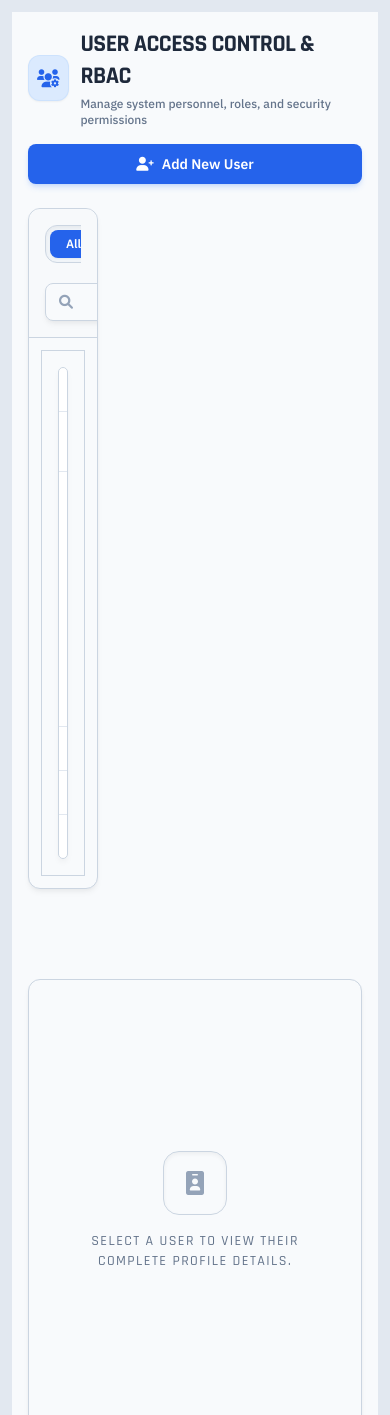
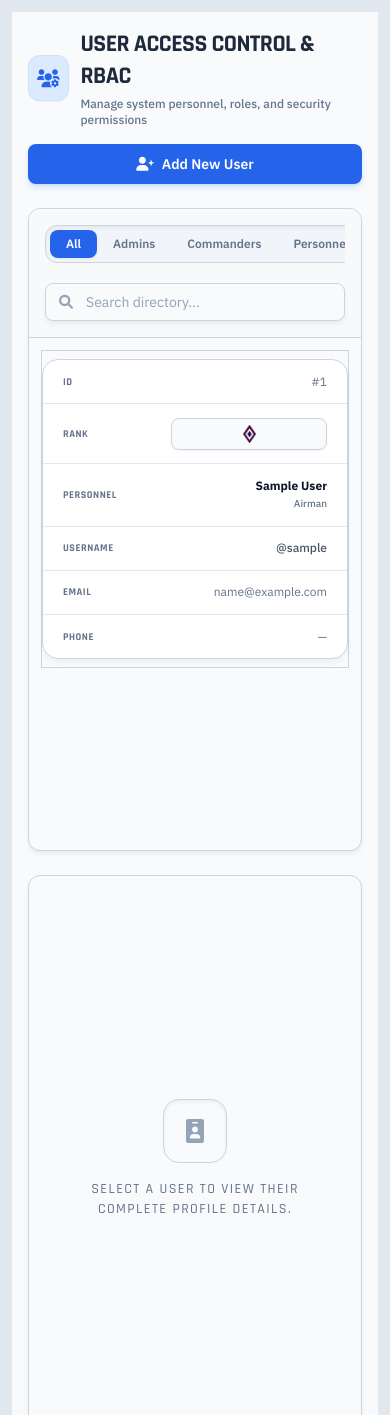
Before and after one commit to HonradGallardo/950th-CEWW-Project, a Django app: page /users/ in a window 390 px wide. Shown: the part 73-1488 px from the top of the page. Run offline with Django 4.2, Linux system fonts and the light colour scheme; the visitor is signed in with stand-in values (Sample User, id 1); data comes from the database, SQL or seed files in the repository; some libraries are stand-ins or nearby versions.

Commit message:
Improving UI

```diff
--- a/core/templates/core/Admin/user_list.html
+++ b/core/templates/core/Admin/user_list.html
@@ -31,7 +31,7 @@
     </div>
 </div>
 
-<div class="font-plex flex flex-col min-h-screen lg:h-[calc(100vh-140px)] space-y-6 lg:overflow-hidden p-4 sm:p-6 bg-slate-50 dark:bg-[#0F172A] text-slate-800 dark:text-slate-200 transition-colors duration-300 relative z-0">
+<div class="font-plex flex flex-col min-h-screen lg:h-[calc(100vh-140px)] space-y-6 lg:overflow-hidden p-4 sm:p-6 bg-slate-50 dark:bg-[#0F172A] text-slate-800 dark:text-slate-200 transition-colors duration-300 relative z-0 w-full">
 
     <div class="flex flex-col sm:flex-row justify-between items-start sm:items-center shrink-0 gap-4 relative z-10 w-full">
         <div class="flex items-center gap-3">
@@ -44,7 +44,7 @@
             </div>
         </div>
 
-        <div class="flex items-center gap-3 w-full sm:w-auto">
+        <div class="flex flex-col sm:flex-row items-stretch sm:items-center gap-3 w-full sm:w-auto">
              <div id="api-indicator" class="hidden sm:flex items-center gap-2 px-3 py-1.5 bg-white dark:bg-slate-800/50 border border-slate-200 dark:border-slate-700 rounded-full shadow-sm">
                 <div class="relative flex h-2.5 w-2.5">
                     <span class="animate-ping absolute inline-flex h-full w-full rounded-full bg-emerald-400 opacity-75"></span>
@@ -60,13 +60,13 @@
 
     <div class="flex-1 grid grid-cols-1 lg:grid-cols-12 gap-6 lg:min-h-0 pb-10 sm:pb-0 relative z-10 w-full">
 
-        <div class="lg:col-span-8 flex flex-col h-fit lg:h-full min-h-0">
-            <div class="bg-white dark:bg-[#111827] rounded-xl border border-slate-200 dark:border-slate-800 flex flex-col h-full overflow-hidden shadow-sm relative z-10">
+        <div class="col-span-12 lg:col-span-8 flex flex-col h-auto lg:h-full min-h-[300px] lg:min-h-0 w-full">
+            <div class="bg-white dark:bg-[#111827] rounded-xl border border-slate-200 dark:border-slate-800 flex flex-col h-full overflow-hidden shadow-sm relative z-10 w-full">
 
-                <div class="px-4 sm:px-6 py-4 border-b border-slate-200 dark:border-slate-800 shrink-0 space-y-4 sm:space-y-0 flex flex-col xl:flex-row justify-between xl:items-center bg-slate-50/50 dark:bg-slate-800/20">
+                <div class="px-4 sm:px-6 py-4 border-b border-slate-200 dark:border-slate-800 shrink-0 flex flex-col lg:flex-row justify-between lg:items-center gap-4 bg-slate-50/50 dark:bg-slate-800/20 w-full">
 
-                    <div class="flex overflow-x-auto no-scrollbar pb-1 xl:pb-0">
-                        <div class="inline-flex bg-slate-100 dark:bg-slate-900 p-1 rounded-xl border border-slate-200 dark:border-slate-700/50 w-max shadow-inner">
+                    <div class="flex overflow-x-auto custom-scrollbar pb-1 lg:pb-0 w-full lg:w-auto">
+                        <div class="flex flex-nowrap bg-slate-100 dark:bg-slate-900 p-1 rounded-xl border border-slate-200 dark:border-slate-700/50 min-w-max shadow-inner">
                             <button onclick="setRoleFilter('ALL')" class="role-filter-btn active bg-blue-600 text-white shadow-sm text-xs sm:text-sm font-semibold px-4 py-1.5 rounded-lg transition-all whitespace-nowrap">All</button>
                             <button onclick="setRoleFilter('ADMIN')" class="role-filter-btn text-slate-500 dark:text-slate-400 hover:text-slate-800 dark:hover:text-slate-200 hover:bg-white dark:hover:bg-slate-800 bg-transparent text-xs sm:text-sm font-semibold px-4 py-1.5 rounded-lg transition-all whitespace-nowrap">Admins</button>
                             <button onclick="setRoleFilter('COMMANDER')" class="role-filter-btn text-slate-500 dark:text-slate-400 hover:text-slate-800 dark:hover:text-slate-200 hover:bg-white dark:hover:bg-slate-800 bg-transparent text-xs sm:text-sm font-semibold px-4 py-1.5 rounded-lg transition-all whitespace-nowrap">Commanders</button>
@@ -75,7 +75,7 @@
                         </div>
                     </div>
 
-                    <div class="relative w-full sm:w-auto sm:min-w-[250px] shrink-0 group">
+                    <div class="relative w-full lg:w-auto lg:min-w-[250px] shrink-0 group">
                         <i class="fas fa-search absolute left-3.5 top-1/2 -translate-y-1/2 text-slate-400 text-sm group-focus-within:text-blue-500 transition-colors"></i>
                         <input type="text" id="userSearch" onkeyup="handleLiveSearch()" placeholder="Search directory..."
                                class="text-sm pl-10 pr-9 py-2 rounded-lg border border-slate-200 dark:border-slate-700 bg-white dark:bg-slate-900 text-slate-800 dark:text-slate-200 focus:border-blue-500 focus:ring-1 focus:ring-blue-500 w-full outline-none transition-all placeholder-slate-400 dark:placeholder-slate-500 shadow-sm">
@@ -98,25 +98,25 @@
                                 <th class="py-3 px-4 lg:px-6"><i class="fas fa-phone-alt mr-1"></i> Phone</th>
                             </tr>
                         </thead>
-                        <tbody class="divide-y divide-slate-100 dark:divide-slate-800 bg-transparent block lg:table-row-group lg:whitespace-nowrap" id="userTableBody">
+                        <tbody class="divide-y divide-slate-100 dark:divide-slate-800 bg-transparent block lg:table-row-group lg:whitespace-nowrap w-full" id="userTableBody">
                             {% for person in users %}
-                            <tr class="user-row block lg:table-row text-xs sm:text-sm hover:bg-slate-50 dark:hover:bg-slate-800/50 transition-all duration-200 group cursor-pointer border-b border-slate-100 dark:border-slate-800 last:border-0 p-0 lg:p-0"
+                            <tr class="user-row block lg:table-row text-xs sm:text-sm hover:bg-slate-50 dark:hover:bg-slate-800/50 transition-all duration-200 group cursor-pointer border-b border-slate-100 dark:border-slate-800 last:border-0 p-0 lg:p-0 w-full"
                                 onclick="showUserDetails('{{ person.id }}', '{{ person.username|escapejs }}', '{{ person.get_full_name|default:person.username|escapejs }}', '{{ person.email|escapejs }}', '{{ person.groups.all.0.name|default:'Unassigned' }}', '{{ person.last_login|date:'d-m-Y'|default:'Never' }}', '{{ person.date_joined|date:'M Y' }}', '{% if person.profile.image %}{{ person.profile.image.url }}{% endif %}', '{{ person.profile.rank|default:'Airman' }}', '{{ person.profile.phone|default:''|escapejs }}')">
-                                <td data-label="ID" class="block lg:table-cell py-3 px-4 lg:px-6 text-center text-slate-500 dark:text-slate-400 group-hover:text-blue-500 transition-colors">#{{ person.id }}</td>
-                                <td data-label="Rank" class="block lg:table-cell py-3 px-4 lg:px-6">
+                                <td data-label="ID" class="block lg:table-cell py-3 px-4 lg:px-6 text-center text-slate-500 dark:text-slate-400 group-hover:text-blue-500 transition-colors w-full lg:w-auto">#{{ person.id }}</td>
+                                <td data-label="Rank" class="block lg:table-cell py-3 px-4 lg:px-6 w-full lg:w-auto">
                                     <div class="w-8 h-8 rounded-lg bg-slate-50 dark:bg-slate-900 p-1.5 mx-auto border border-slate-200 dark:border-slate-700 flex items-center justify-center group-hover:border-blue-200 dark:group-hover:border-slate-600 transition-colors shadow-sm">
                                         <img src="/static/core/images/badge/{{ person.profile.rank|default:'Airman' }}.png" class="w-full h-full object-contain" onerror="this.src='/static/core/images/badge/Airman.png';">
                                     </div>
                                 </td>
-                                <td data-label="Personnel" class="block lg:table-cell py-3 px-4 lg:px-6">
+                                <td data-label="Personnel" class="block lg:table-cell py-3 px-4 lg:px-6 w-full lg:w-auto">
                                     <div class="flex flex-col justify-end items-end lg:items-start w-full min-w-0">
                                         <div class="font-bold text-slate-900 dark:text-white group-hover:text-blue-600 dark:group-hover:text-blue-400 transition-colors">{{ person.get_full_name|default:person.username }}</div>
                                         <div class="text-[10px] font-medium text-slate-500 dark:text-slate-400 mt-0.5 lg:hidden">{{ person.profile.rank|default:"Airman" }}</div>
                                     </div>
                                 </td>
-                                <td data-label="Username" class="block lg:table-cell py-3 px-4 lg:px-6 font-medium text-slate-600 dark:text-slate-300">@{{ person.username }}</td>
-                                <td data-label="Email" class="block lg:table-cell py-3 px-4 lg:px-6 text-slate-500 dark:text-slate-400">{{ person.email|default:"—" }}</td>
-                                <td data-label="Phone" class="block lg:table-cell py-3 px-4 lg:px-6 text-slate-500 dark:text-slate-400">{{ person.profile.phone|default:"—" }}</td>
+                                <td data-label="Username" class="block lg:table-cell py-3 px-4 lg:px-6 font-medium text-slate-600 dark:text-slate-300 w-full lg:w-auto">@{{ person.username }}</td>
+                                <td data-label="Email" class="block lg:table-cell py-3 px-4 lg:px-6 text-slate-500 dark:text-slate-400 w-full lg:w-auto">{{ person.email|default:"—" }}</td>
+                                <td data-label="Phone" class="block lg:table-cell py-3 px-4 lg:px-6 text-slate-500 dark:text-slate-400 w-full lg:w-auto">{{ person.profile.phone|default:"—" }}</td>
                             </tr>
                             {% endfor %}
                         </tbody>
@@ -124,12 +124,12 @@
                 </div>
 
                 {% if users.has_other_pages %}
-                <div class="px-4 sm:px-6 py-4 border-t border-slate-200 dark:border-slate-800 bg-slate-50/50 dark:bg-slate-800/20 flex flex-col sm:flex-row gap-4 items-center justify-between no-print shrink-0" id="pagination-container">
-                    <div class="text-xs font-semibold text-slate-500 dark:text-slate-400 bg-white dark:bg-slate-900 px-3 py-1.5 rounded-lg border border-slate-200 dark:border-slate-700 shadow-sm">
+                <div class="px-4 sm:px-6 py-4 border-t border-slate-200 dark:border-slate-800 bg-slate-50/50 dark:bg-slate-800/20 flex flex-col sm:flex-row gap-4 items-center justify-between no-print shrink-0 w-full" id="pagination-container">
+                    <div class="text-xs font-semibold text-slate-500 dark:text-slate-400 bg-white dark:bg-slate-900 px-3 py-1.5 rounded-lg border border-slate-200 dark:border-slate-700 shadow-sm w-full sm:w-auto text-center">
                         Showing page <span class="font-bold text-slate-900 dark:text-white">{{ users.number }}</span> of <span class="font-bold text-slate-900 dark:text-white">{{ users.paginator.num_pages }}</span>
                     </div>
 
-                    <div class="flex items-center gap-1 shadow-sm rounded-lg overflow-hidden border border-slate-200 dark:border-slate-700 bg-white dark:bg-slate-900">
+                    <div class="flex items-center justify-center gap-1 shadow-sm rounded-lg overflow-hidden border border-slate-200 dark:border-slate-700 bg-white dark:bg-slate-900 w-full sm:w-auto">
                         {% if users.has_previous %}
                             <a href="?page={{ users.previous_page_number }}" class="w-8 h-8 flex items-center justify-center bg-transparent text-slate-500 hover:bg-slate-50 dark:hover:bg-slate-800 transition-all border-r border-slate-200 dark:border-slate-700">
                                 <i class="fas fa-chevron-left text-[10px]"></i>
@@ -168,8 +168,8 @@
             </div>
         </div>
 
-        <div class="col-span-12 lg:col-span-4 flex flex-col h-full min-h-[400px] lg:min-h-0 relative z-10">
-            <div id="detail-panel" class="bg-white dark:bg-[#111827] rounded-xl border border-slate-200 dark:border-slate-800 flex flex-col h-full overflow-hidden relative shadow-sm">
+        <div class="col-span-12 lg:col-span-4 flex flex-col h-full min-h-[400px] lg:min-h-0 relative z-10 w-full">
+            <div id="detail-panel" class="bg-white dark:bg-[#111827] rounded-xl border border-slate-200 dark:border-slate-800 flex flex-col h-full overflow-hidden relative shadow-sm w-full">
 
                 <div id="empty-message" class="flex-1 flex flex-col items-center justify-center text-center py-16 lg:py-0 relative z-10 px-6">
                     <div class="w-16 h-16 bg-slate-50 dark:bg-slate-900 rounded-2xl flex items-center justify-center mb-4 border border-slate-200 dark:border-slate-800 shadow-inner">
@@ -228,7 +228,7 @@
                                 </div>
 
                                 <div class="bg-white dark:bg-[#0F172A] rounded-xl border border-slate-200 dark:border-slate-800 p-1 shadow-sm">
-                                    <div class="flex items-center gap-3 p-3 border-b border-slate-100 dark:border-slate-800/60">
+                                    <div class="flex items-center gap-3 p-3 border-b border-slate-100 dark:border-slate-800/60 w-full overflow-hidden">
                                         <div class="w-7 h-7 bg-slate-50 dark:bg-slate-800 rounded flex items-center justify-center shrink-0 border border-slate-200 dark:border-slate-700">
                                             <i class="fas fa-star text-slate-400 text-[10px]"></i>
                                         </div>
@@ -240,7 +240,7 @@
                                             </div>
                                         </div>
                                     </div>
-                                    <div class="flex items-center gap-3 p-3 border-b border-slate-100 dark:border-slate-800/60">
+                                    <div class="flex items-center gap-3 p-3 border-b border-slate-100 dark:border-slate-800/60 w-full overflow-hidden">
                                         <div class="w-7 h-7 bg-slate-50 dark:bg-slate-800 rounded flex items-center justify-center shrink-0 border border-slate-200 dark:border-slate-700">
                                             <i class="fas fa-envelope text-slate-400 text-[10px]"></i>
                                         </div>
@@ -249,7 +249,7 @@
                                             <p id="detail-email" class="text-xs font-bold text-slate-800 dark:text-slate-200 truncate"></p>
                                         </div>
                                     </div>
-                                    <div class="flex items-center gap-3 p-3">
+                                    <div class="flex items-center gap-3 p-3 w-full overflow-hidden">
                                         <div class="w-7 h-7 bg-slate-50 dark:bg-slate-800 rounded flex items-center justify-center shrink-0 border border-slate-200 dark:border-slate-700">
                                             <i class="fas fa-phone-alt text-slate-400 text-[10px]"></i>
                                         </div>
@@ -328,8 +328,8 @@ function handleLiveSearch() {
     $('#no-match-row').remove();
     if (!hasMatch && q !== "") {
         $('#userTableBody').append(`
-            <tr id="no-match-row" class="block lg:table-row p-4 lg:p-0 border-b border-slate-100 dark:border-slate-800">
-                <td colspan="6" class="py-12 text-center">
+            <tr id="no-match-row" class="block lg:table-row p-4 lg:p-0 border-b border-slate-100 dark:border-slate-800 w-full">
+                <td colspan="6" class="py-12 text-center w-full block lg:table-cell">
                     <div class="inline-flex items-center justify-center w-12 h-12 rounded-full bg-slate-100 dark:bg-slate-800 mb-3 border border-slate-200 dark:border-slate-700">
                         <i class="fas fa-search text-xl text-slate-400 dark:text-slate-500"></i>
                     </div>
@@ -390,8 +390,8 @@ function updateUserTable(users) {
 
     if (users.length === 0) {
         container.innerHTML = `
-            <tr class="block lg:table-row p-4 lg:p-0">
-                <td colspan="6" class="py-12 text-center text-xs font-bold text-slate-500 dark:text-slate-400">
+            <tr class="block lg:table-row p-4 lg:p-0 w-full">
+                <td colspan="6" class="py-12 text-center text-xs font-bold text-slate-500 dark:text-slate-400 w-full block lg:table-cell">
                     No matching personnel found.
                 </td>
             </tr>`;
@@ -400,23 +400,23 @@ function updateUserTable(users) {
 
     users.forEach(u => {
         const row = `
-            <tr class="user-row block lg:table-row text-xs sm:text-sm hover:bg-slate-50 dark:hover:bg-slate-800/50 transition-all duration-200 group cursor-pointer border-b border-slate-100 dark:border-slate-800 last:border-0 p-0 lg:p-0"
+            <tr class="user-row block lg:table-row text-xs sm:text-sm hover:bg-slate-50 dark:hover:bg-slate-800/50 transition-all duration-200 group cursor-pointer border-b border-slate-100 dark:border-slate-800 last:border-0 p-0 lg:p-0 w-full"
                 onclick="showUserDetails('${u.id}', '${u.username}', '${u.full_name}', '${u.email}', '${u.role}', '${u.last_login}', '${u.date_joined}', '${u.image_url || ''}', '${u.rank}', '${u.phone || ''}')">
-                <td data-label="ID" class="block lg:table-cell py-3 px-4 lg:px-6 text-center text-slate-500 dark:text-slate-400 group-hover:text-blue-500 transition-colors">#${u.id}</td>
-                <td data-label="Rank" class="block lg:table-cell py-3 px-4 lg:px-6">
+                <td data-label="ID" class="block lg:table-cell py-3 px-4 lg:px-6 text-center text-slate-500 dark:text-slate-400 group-hover:text-blue-500 transition-colors w-full lg:w-auto">#${u.id}</td>
+                <td data-label="Rank" class="block lg:table-cell py-3 px-4 lg:px-6 w-full lg:w-auto">
                     <div class="w-8 h-8 rounded-lg bg-slate-50 dark:bg-slate-900 p-1.5 mx-auto border border-slate-200 dark:border-slate-700 flex items-center justify-center group-hover:border-blue-200 dark:group-hover:border-slate-600 transition-colors shadow-sm">
                         <img src="/static/core/images/badge/${u.rank}.png" class="w-full h-full object-contain" onerror="this.src='/static/core/images/badge/Airman.png';">
                     </div>
                 </td>
-                <td data-label="Personnel" class="block lg:table-cell py-3 px-4 lg:px-6">
+                <td data-label="Personnel" class="block lg:table-cell py-3 px-4 lg:px-6 w-full lg:w-auto">
                     <div class="flex flex-col justify-end items-end lg:items-start w-full min-w-0">
                         <div class="font-bold text-slate-900 dark:text-white group-hover:text-blue-600 dark:group-hover:text-blue-400 transition-colors">${u.full_name || u.username}</div>
                         <div class="text-[10px] font-medium text-slate-500 dark:text-slate-400 mt-0.5 lg:hidden">${u.rank}</div>
                     </div>
                 </td>
-                <td data-label="Username" class="block lg:table-cell py-3 px-4 lg:px-6 font-medium text-slate-600 dark:text-slate-300">@${u.username}</td>
-                <td data-label="Email" class="block lg:table-cell py-3 px-4 lg:px-6 text-slate-500 dark:text-slate-400">${u.email || '—'}</td>
-                <td data-label="Phone" class="block lg:table-cell py-3 px-4 lg:px-6 text-slate-500 dark:text-slate-400">${u.phone || '—'}</td>
+                <td data-label="Username" class="block lg:table-cell py-3 px-4 lg:px-6 font-medium text-slate-600 dark:text-slate-300 w-full lg:w-auto">@${u.username}</td>
+                <td data-label="Email" class="block lg:table-cell py-3 px-4 lg:px-6 text-slate-500 dark:text-slate-400 w-full lg:w-auto">${u.email || '—'}</td>
+                <td data-label="Phone" class="block lg:table-cell py-3 px-4 lg:px-6 text-slate-500 dark:text-slate-400 w-full lg:w-auto">${u.phone || '—'}</td>
             </tr>`;
         container.insertAdjacentHTML('beforeend', row);
     });
@@ -461,7 +461,7 @@ function showUserDetails(id, username, fullName, email, role, lastLogin, dateJoi
             if (detailPanel) {
                 detailPanel.scrollIntoView({ behavior: 'smooth', block: 'start' });
             }
-        }, 50); // Minor delay ensures the DOM transitions have fired before calculating scroll position
+        }, 50);
     }
 }
 </script>
@@ -488,7 +488,7 @@ function showUserDetails(id, username, fullName, email, role, lastLogin, dateJoi
 
     /* --- MOBILE RESPONSIVE TABLE (GRID CARD LAYOUT) --- */
     @media (max-width: 1024px) {
-        .responsive-table, .responsive-table thead, .responsive-table th, .responsive-table td {
+        .responsive-table, .responsive-table thead, .responsive-table tbody, .responsive-table th, .responsive-table td, .responsive-table tr {
             display: block;
             width: 100%;
         }
@@ -497,11 +497,12 @@ function showUserDetails(id, username, fullName, email, role, lastLogin, dateJoi
         }
 
         #userTableBody {
-            display: grid;
-            grid-template-columns: repeat(auto-fill, minmax(min(100%, 300px), 1fr));
+            display: flex;
+            flex-direction: column;
             gap: 1rem;
             background: transparent !important;
-            padding: 1rem;
+            padding: 0.5rem 0;
+            width: 100%;
         }
 
         .user-row {
@@ -515,6 +516,7 @@ function showUserDetails(id, username, fullName, email, role, lastLogin, dateJoi
             overflow: hidden;
             margin-bottom: 0 !important;
             transition: transform 0.2s ease, box-shadow 0.2s ease;
+            width: 100%;
         }
         .user-row:hover {
             transform: translateY(-2px);
@@ -538,6 +540,7 @@ function showUserDetails(id, username, fullName, email, role, lastLogin, dateJoi
             padding: 0.85rem 1.25rem !important;
             text-align: right;
             white-space: normal !important;
+            width: 100%;
         }
         .dark .user-row td {
             border-bottom-color: #1e293b !important;
@@ -568,7 +571,8 @@ function showUserDetails(id, username, fullName, email, role, lastLogin, dateJoi
             display: flex;
             justify-content: flex-end;
             text-align: right;
-            word-break: break-word; /* Fixes long emails blowing up the card width */
+            word-break: break-word; /* Prevents long emails from blowing out the card width */
+            overflow-wrap: break-word;
         }
 
         .user-row td > .w-8 {
```
